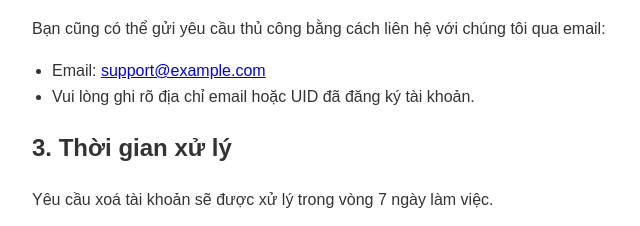
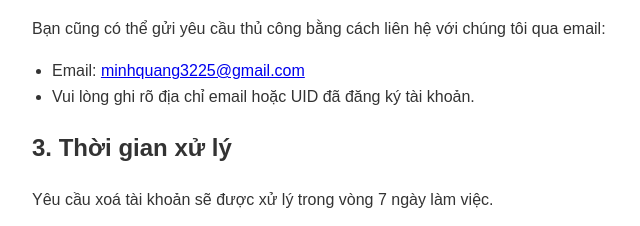
Before and after one commit to minhquang3225/privacy, a plain HTML site: page delete_account.html in a window 1280 px wide. Shown: the part 422-648 px from the top of the page, 258-898 px from the left. Drawn offline with Linux system fonts and the light colour scheme.

Commit message:
Update delete_account.html

```diff
--- a/delete_account.html
+++ b/delete_account.html
@@ -36,7 +36,7 @@
   <h2>2. Gửi yêu cầu qua email</h2>
   <p>Bạn cũng có thể gửi yêu cầu thủ công bằng cách liên hệ với chúng tôi qua email:</p>
   <ul>
-    <li>Email: <a href="mailto:support@example.com">support@example.com</a></li>
+    <li>Email: <a href="mailto:minhquang3225@gmail.com">minhquang3225@gmail.com</a></li>
     <li>Vui lòng ghi rõ địa chỉ email hoặc UID đã đăng ký tài khoản.</li>
   </ul>
 
```
